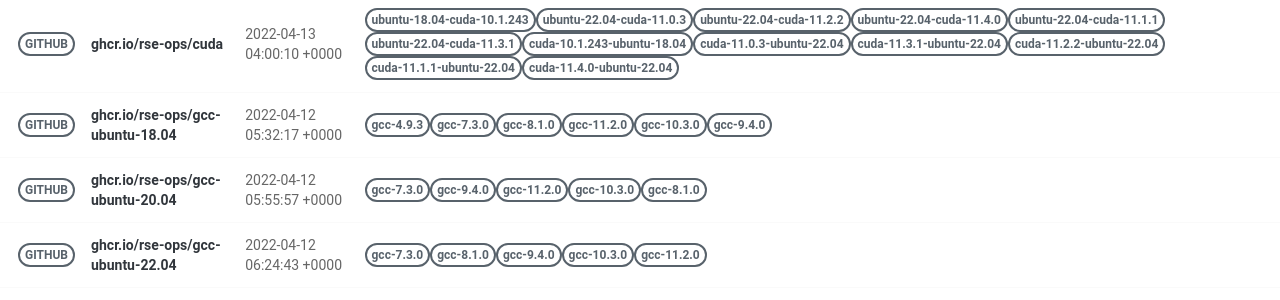
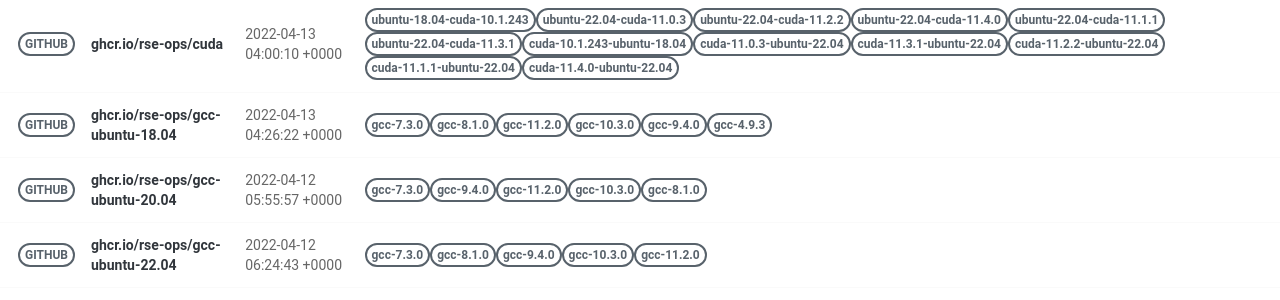
Before and after one commit to rse-ops/docker-images, a Jekyll site: the page built from pages/index.md, in a window 1280 px wide. Shown: the part 499-799 px from the top of the page. Built offline with Jekyll 4.4.1, drawn with Linux system fonts in a browser that asks for light colours; nearby versions of some CDN libraries.

Commit message:
Automated push to update library 2022-04-13

```diff
--- a/_library/ghcr.io-rse-ops-gcc-ubuntu-18.04.md
+++ b/_library/ghcr.io-rse-ops-gcc-ubuntu-18.04.md
@@ -1,14 +1,11 @@
 ---
 layout: container
 name: ghcr.io/rse-ops/gcc-ubuntu-18.04
-updated_at: 2022-04-12 05:32:17.532999
+updated_at: 2022-04-13 04:26:22.135354
 
 
 container_url: https://github.com/orgs/rse-ops/packages/container/package/gcc-ubuntu-18.04
 versions:
- - tag: gcc-4.9.3
-   dockerfile: https://github.com/rse-ops/docker-images/blob/main/ubuntu/gcc/Dockerfile
-   manifest: https://crane.ggcr.dev/manifest/ghcr.io/rse-ops/gcc-ubuntu-18.04:gcc-4.9.3
  - tag: gcc-7.3.0
    dockerfile: https://github.com/rse-ops/docker-images/blob/main/ubuntu/gcc/Dockerfile
    manifest: https://crane.ggcr.dev/manifest/ghcr.io/rse-ops/gcc-ubuntu-18.04:gcc-7.3.0
```
Also changed, not shown: other parts of _library/ghcr.io-rse-ops-gcc-ubuntu-18.04.md (+3 -0 lines).
